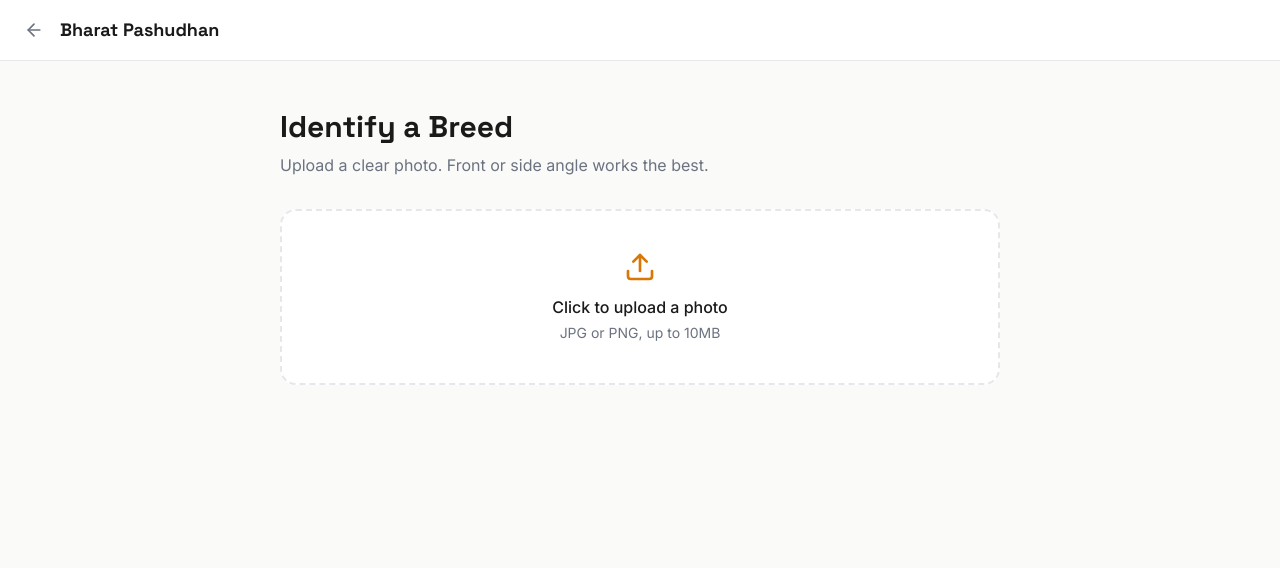
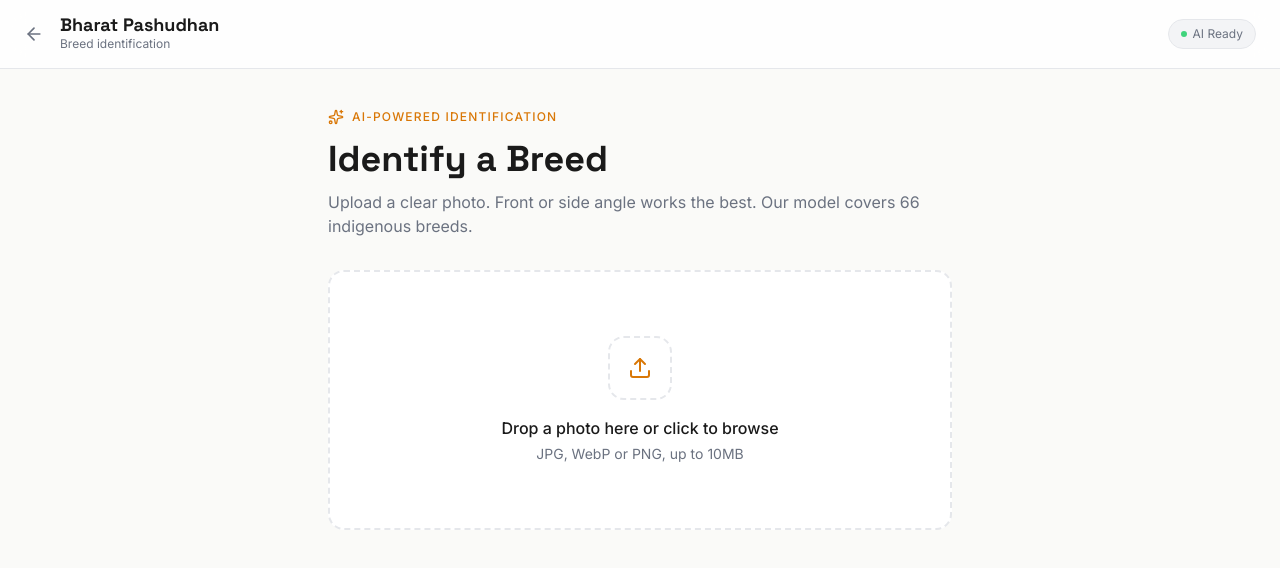
Before and after one commit to varadb2006/bharat-pashudhan, a React app in the folder frontend/: page /identify in a window 1280 px wide. Shown: the top 568 px of the page. Built offline with nearby package versions, Linux system fonts and the light colour scheme; the HTML template or start-up script is replaced by a standard one.

Commit message:
Identify page UI Update and few new features

```diff
--- a/frontend/src/pages/Identify.jsx
+++ b/frontend/src/pages/Identify.jsx
@@ -1,7 +1,7 @@
 import { useState } from "react";
 import { useNavigate } from "react-router-dom";
 import axios from "axios";
-import { Upload, Loader2, ArrowLeft } from "lucide-react";
+import { Upload, Loader2, ArrowLeft, RefreshCw, Sparkles } from "lucide-react";
 import BreedCard from "../components/BreedCard";
 
 export default function Identify() {
@@ -11,6 +11,7 @@ export default function Identify() {
   const [loading, setLoading] = useState(false);
   const [result, setResult] = useState(null);
   const [error, setError] = useState(null);
+  const [dragOver, setDragOver] = useState(false);
 
   const handleFileChange = (e) => {
     const selected = e.target.files[0];
@@ -20,6 +21,17 @@ export default function Identify() {
     setResult(null);
     setError(null);
   };
+
+
+  const handleDrop = (e) => {
+    e.preventDefault();
+    setDragOver(false);
+    const dropped = e.dataTransfer.files[0];
+    if(!dropped) return;
+    setFile(dropped);
+    setResult(null);
+    setError(null);
+  }
 
   const handleSubmit = async () => {
     if (!file) return;
@@ -42,88 +54,154 @@ export default function Identify() {
     }
   };
 
+  const reset = () => {
+    setFile(null);
+    setPreview(null);
+    setResult(null);
+    setError(null);
+  }
+
   return (
     <div className="min-h-screen bg-canvas">
-      <header className="border-b border-line bg-surface px-6 py-4 flex items-center gap-4">
-        <button
-          onClick={() => navigate("/")}
-          className="text-muted hover:text-ink transition-colors"
+      <header className="sticky top=0 z-40 border-b border-line bg-white/80 backdrop-blur-md px-6 py-4 flex items-center gap-4">
+        <button onClick={() => navigate("/")} className="text-muted hover:text-ink transition-colors"
         >
           <ArrowLeft size={20} />
         </button>
-        <div>
-          <h1 className="font-display font-bold text-ink text-lg">
+        <div className="flex-1">
+          <h1 className="font-display font-bold text-ink text-lg leading-none">
             Bharat Pashudhan
           </h1>
+          <p className="text-xs text-muted mt-0.5">
+            Breed identification
+          </p>
+        </div>
+        <div className="flex items-center gap-1.5 text-xs text-muted bg-surfaceAlt border border-line rounded-full px-3 py-1.5">
+          <span className="w-1.5 h-1.5 rounded-full bg-green-500 animate-pulse" />
+          AI Ready
         </div>
       </header>
-      <main className="max-w-3xl mx-auto px-6 py-12">
+      <main className="max-w-2xl mx-auto px-6 py-10">
         <div className="mb-8">
-          <h2 className="font-display text-3xl font-bold text-ink mb-2">
+          <div className="flex items-center gap-2 mb-3">
+            <Sparkles size={16} className="text-accent" />
+              <span className="text-xs uppercase tracking-widest text-accent font-medium">
+                AI-Powered identification
+              </span>
+          </div>
+          <h2 className="font-display text-4xl font-bold text-ink leading-tight mb-2">
             Identify a Breed
           </h2>
           <p className="text-muted">
             Upload a clear photo. Front or side angle works the best.
+            Our model covers 66 indigenous breeds.
           </p>
         </div>
 
-        <label className="block border-2 border-dashed border-line bg-surface rounded-2xl p-10 text-center cursor-pointer hover:border-accent/50 transition-colors mb-6">
+        {!result && (
+          <>
+
+            <label className={`block border-2 border-dashed rounded-2xl cursor-pointer transition-all mb-5 ${dragOver ? 'border-accent bg-amber-50 scale-[1.01]' : preview ? 'border-line bg-surface' : 'border-line bg-surface hover:border-accent/50'}`}
+              onDragOver={(e) => {e.preventDefault(); setDragOver(true)}} onDragLeave={()=> setDragOver(false)} onDrop={handleDrop}
+            >
               <input type="file" accept="image/*" onChange={handleFileChange} className="hidden" />
               {preview ? (
-            <img src={preview} alt="Selected animal" className="max-h-64 mx-auto rounded-xl object-cover" />
+                <div className="relative">
+                  <img src={preview} alt="Selected animal" className="w-full max-h-80 mx-auto rounded-2xl object-cover" />
+                  <div className="absolute inset-0 bg-black/0 hover:bg-black/30 transition-colors rounded-2xl flex items-center justify-center opacity-0 hover:opacity-100">
+                    <span className="text-white text-sm font-medium bg-black/50 px-4 py-2 rounded-lg">
+                      Change Photo
+                    </span>
+                  </div>
+                </div>
               ) : (
-            <div className="flex flex-col items-center text-muted">
-              <Upload size={32} className="mb-3 text-accent" />
-              <p className="font-medium text-ink">Click to upload a photo</p>
-              <p className="text-sm mt-1">JPG or PNG, up to 10MB</p>
+                <div className="py-16 flex flex-col items-center text-muted">
+                  <div className="w-16 h-16 border-2 border-dashed border-line rounded-2xl flex items-center justify-center mb-4 group-hover:border-accent">
+                    <Upload size={24} className="text-accent" />
+                  </div>
+                  <p className="font-medium text-ink mb-1">Drop a photo here or click to browse</p>
+                  <p className="text-sm">JPG, WebP or PNG, up to 10MB</p>
                 </div>
               )}
             </label>
 
-        {file && !result && (
-            <button onClick={handleSubmit} disabled = {loading} className="w-full bg-accent hover:bg-accent/90 text-white rounded-xl py-3 font-display font-bold text-lg transition-colors disabled:opacity-50 flex items-center justify-center gap-2">
+            {file && (
+                <button onClick={handleSubmit} disabled = {loading} className="w-full bg-accent hover:bg-amber-600 text-white rounded-xl py-4 font-display font-bold text-lg transition-all disabled:opacity-50 flex items-center justify-center gap-2 shadow-lg shadow-amber-200 hover:shadow-amber-300 hover: -translate-y-0.5">
                     {loading ? (
                         <>
-                        <Loader2 size={18} className="animate-spin" />
-                        Thinking....
+                          <Loader2 size={20} className="animate-spin" />
+                          Analysing the image
                         </>
                     ) : (
+                      <>
+                        <Sparkles size={18} />
                         'Identify breed'
+                      </>
                     )}
                 </button>
             )}
+            {loading && (
+              <div className="mt-4 bg-amber-50 border border-amber-200 rounded-xl p-4">
+                <div className="flex items-center gap-3 mb-2">
+                  <loader2 size={14} className="text-accent animate-spin shrink-0" />
+                  <p className="text-sm font-medium text-ink"> Running AI analysis</p>
+                </div>
+                <div className="space-y-1.5">
+                  {[
+                    'Pre-processing your image...',
+                    'Running through 19M parameter model...',
+                    'Comparing against 66 breed signatures...'
+                  ].map((step,i) => (
+                    <p key={i} className="text-xs text-muted pl-5">
+                      {step}
+                    </p>
+                  ))}
+                </div>
+              </div>
+            )}
+          </>
+        )}
+
 
         {error && (
-          <p className="text-center text-muted mt-4">{error}</p>
+          <div className="bg-red-50 border border-red-200 rounded-xl p-4 text-sm text-red-700 mt-4 text-center">{error}</div>
         )}
 
         {result && (
-          <div className="mt-10">
-            <h3 className="font-display text-2xl font-bold text-ink mb-1">
+          <div>
+            {preview && (
+              <div className="mb-8 rounded-2xl overflow-hidden border border-line">
+                <img src={preview} alt="Uploaded animal"  className="w-full max-h-64 object-cover" />
+              </div>
+            )}
+          <div>
+            <div>
+              <h3 className="font-display  text-2xl font-bold text-ink mb-1">
                 {result.heading}
               </h3>
-            <p className="text-muted text-sm mb-6">
+              <p className="text-muted text-sm mt-1">
                 Tap a card to learn more about that breed
               </p>
-
-            <div className="grid grid-cols-1 md:grid-cols-3 gap-4">
+            </div>
+            <button onClick={reset} className="flex items-center gap-1.5 text-xs text-muted hover:text-ink border border-line rounded-lg px-3 py-2 transition-colors mt-1">
+              <RefreshCw size={13} />
+              New Scan
+            </button>
+          </div>
+            <div className="grid grid-cols-1 md:grid-cols-3 gap-4 mt-4">
               {result.suggestions.map((s, i) => (
                 <BreedCard
                   key={i}
                   breed={s.breed}
                   type={s.type}
                   purpose={s.purpose}
-                />
+                  onNavigate={()=> navigate(`/breeds/${encodeURIComponent(s.breed)}`)} />
               ))}
             </div>
-
-            <button onClick={() => {
-                setFile(null)
-                setPreview(null)
-                setResult(null)
-              }} className="mt-6 text-sm text-muted hover:text-ink transition-colors">
-              ← Scan another animal
-            </button>
+            <p className="text-xs text-muted mt-6 text-center leading-relaxed">
+              These are suggestions based on visual similarity.
+              Consult a veterinary officer for official breed certification.
+            </p>
           </div>
         )}
       </main>
```
Lines whose indentation alone changed are shown as unchanged.
